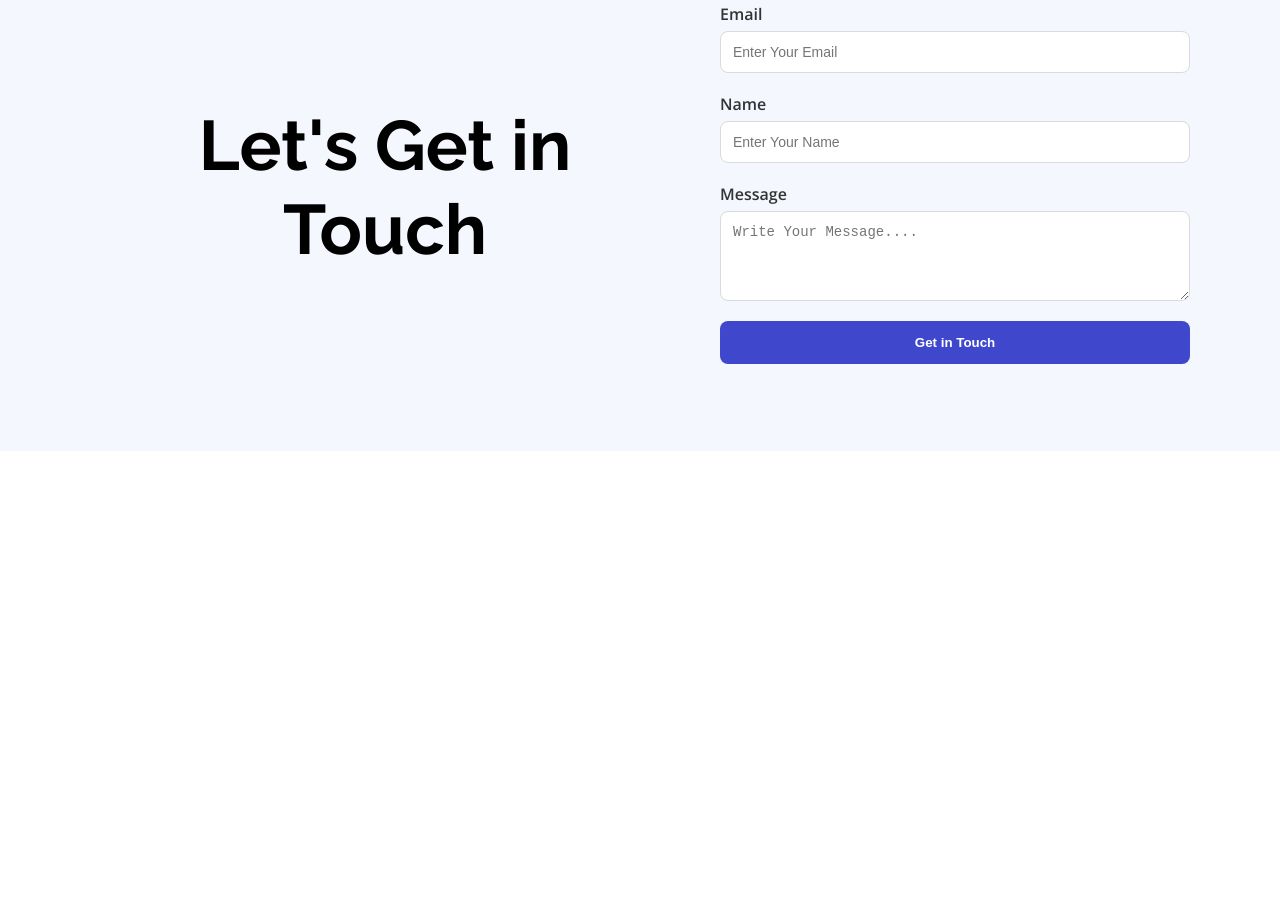
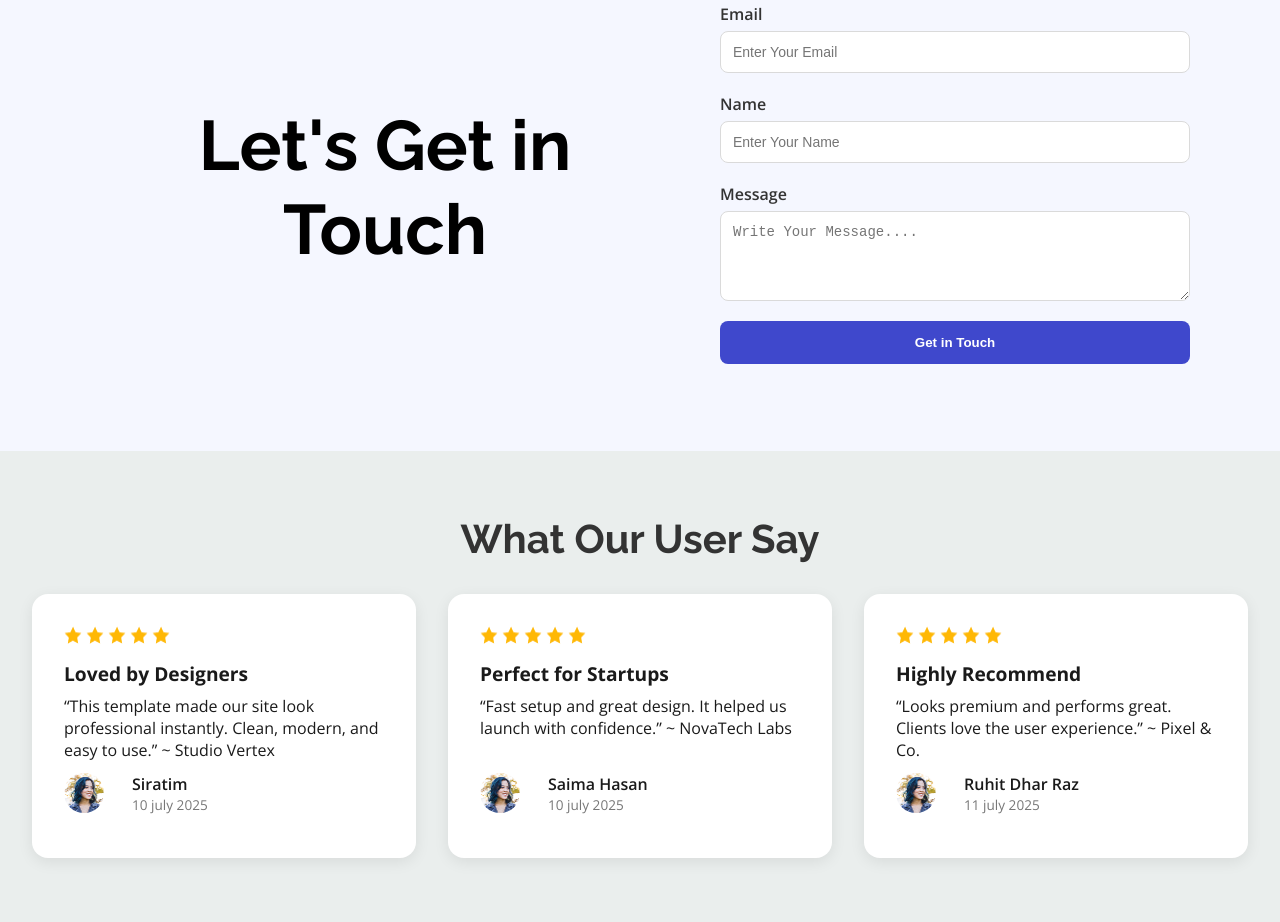
Before and after one commit to SiratimMChy/Web-Assg-01, a plain HTML site: page index.html in a window 1280 px wide. Shown: the part 1872-2794 px from the top of the page. Before the commit the page ends 2323 px from the top, so only its background shows below. Drawn offline with nearby package versions, Linux system fonts and the light colour scheme.

Commit message:
fifth commit

```diff
--- a/index.css
+++ b/index.css
@@ -265,3 +265,90 @@ nav ul {
 .c-btn:hover {
     background-color: #3038aa;
 }
+
+
+.review {
+    padding: 4rem 2rem;
+    background-color: #eaeeed;
+    text-align: center;
+}
+
+.review h1 {
+    font-family: 'Raleway', sans-serif;
+    font-size: 2.5rem;
+    margin-bottom: 2rem;
+    color: #333;
+}
+
+.review h3 {
+    text-align: left;
+    justify-content: left;
+}
+
+.card-container {
+    display: flex;
+    background-color: #eaeeed;
+    flex-wrap: wrap;
+    gap: 2rem;
+    justify-content: center;
+}
+
+.card {
+    background: #fff;
+    padding: 2rem;
+    border-radius: 1rem;
+    box-shadow: 0 4px 15px rgba(0, 0, 0, 0.08);
+    max-width: 400px;
+    flex: 1 1 300px;
+    display: flex;
+    flex-direction: column;
+    justify-content: space-between;
+    text-align: left;
+}
+
+.card h3 {
+    margin: 0 0 0.5rem;
+    font-size: 1.2rem;
+    font-weight: bold;
+}
+
+.stars {
+    display: flex;
+    margin-bottom: 1rem;
+}
+
+.star-icon {
+    width: 18px;
+    height: 18px;
+    margin-right: 4px;
+}
+
+.user {
+    display: flex;
+    align-items: center;
+    margin-top: auto;
+    gap: 1rem;
+}
+
+.user img {
+    width: 40px;
+    height: 40px;
+    border-radius: 50%;
+}
+
+.user-info h3 {
+    margin: 0;
+    font-size: 1rem;
+    font-weight: 600;
+}
+
+.user-info {
+    padding: 12px;
+    display: flex;
+    flex-direction: column;
+}
+
+.user-info span {
+    font-size: 0.85rem;
+    color: #777;
+}
--- a/index.html
+++ b/index.html
@@ -14,7 +14,7 @@
 <body>
     <header>
         <nav>
-            <h3 class="nav-title">LOGO</h3>
+            <h3 class="nav-title">Webflow</h3>
             <ul>
                 <li><a href=""><button class="btn">SignUp</button></a></li>
             </ul>
@@ -77,6 +77,73 @@
         </div>
     </section>
 
+
+    <section class="review" id="review">
+        <h1>What Our User Say</h1>
+        <div class="card-container">
+            <div class="card">
+                <div class="stars">
+                    <img src="image/icon-star.png" alt="star" class="star-icon" />
+                    <img src="image/icon-star.png" alt="star" class="star-icon" />
+                    <img src="image/icon-star.png" alt="star" class="star-icon" />
+                    <img src="image/icon-star.png" alt="star" class="star-icon" />
+                    <img src="image/icon-star.png" alt="star" class="star-icon" />
+                </div>
+                <h3>Loved by Designers</h3>
+                <p>“This template made our site look professional instantly. Clean, modern, and easy to use.”
+                    ~ Studio Vertex</p>
+                <div class="user">
+                    <img src="image/avatar.png" alt="">
+                    <div class="user-info">
+                        <h3>Siratim</h3>
+                        <span>10 july 2025</span>
+                    </div>
+                </div>
+            </div>
+            <div class="card">
+                <div class="stars">
+                    <img src="image/icon-star.png" alt="star" class="star-icon" />
+                    <img src="image/icon-star.png" alt="star" class="star-icon" />
+                    <img src="image/icon-star.png" alt="star" class="star-icon" />
+                    <img src="image/icon-star.png" alt="star" class="star-icon" />
+                    <img src="image/icon-star.png" alt="star" class="star-icon" />
+                </div>
+                <h3>Perfect for Startups</h3>
+                <p>“Fast setup and great design. It helped us launch with confidence.”
+                    ~ NovaTech Labs</p>
+                <div class="user">
+                    <img src="image/avatar.png" alt="">
+                    <div class="user-info">
+                        <h3>Saima Hasan</h3>
+                        <span>10 july 2025</span>
+                    </div>
+                </div>
+            </div>
+
+            <div class="card">
+                <div class="stars">
+                    <img src="image/icon-star.png" alt="star" class="star-icon" />
+                    <img src="image/icon-star.png" alt="star" class="star-icon" />
+                    <img src="image/icon-star.png" alt="star" class="star-icon" />
+                    <img src="image/icon-star.png" alt="star" class="star-icon" />
+                    <img src="image/icon-star.png" alt="star" class="star-icon" />
+                </div>
+                <h3>Highly Recommend</h3>
+                <p>“Looks premium and performs great. Clients love the user experience.”
+                    ~ Pixel & Co.</p>
+                <div class="user">
+                    <img src="image/avatar.png" alt="">
+                    <div class="user-info">
+                        <h3>Ruhit Dhar Raz</h3>
+                        <span>11 july 2025</span>
+                    </div>
+                </div>
+            </div>
+
+
+        </div>
+    </section>
+
 </body>
 
 </html>
```
Lines whose indentation alone changed are shown as unchanged.
